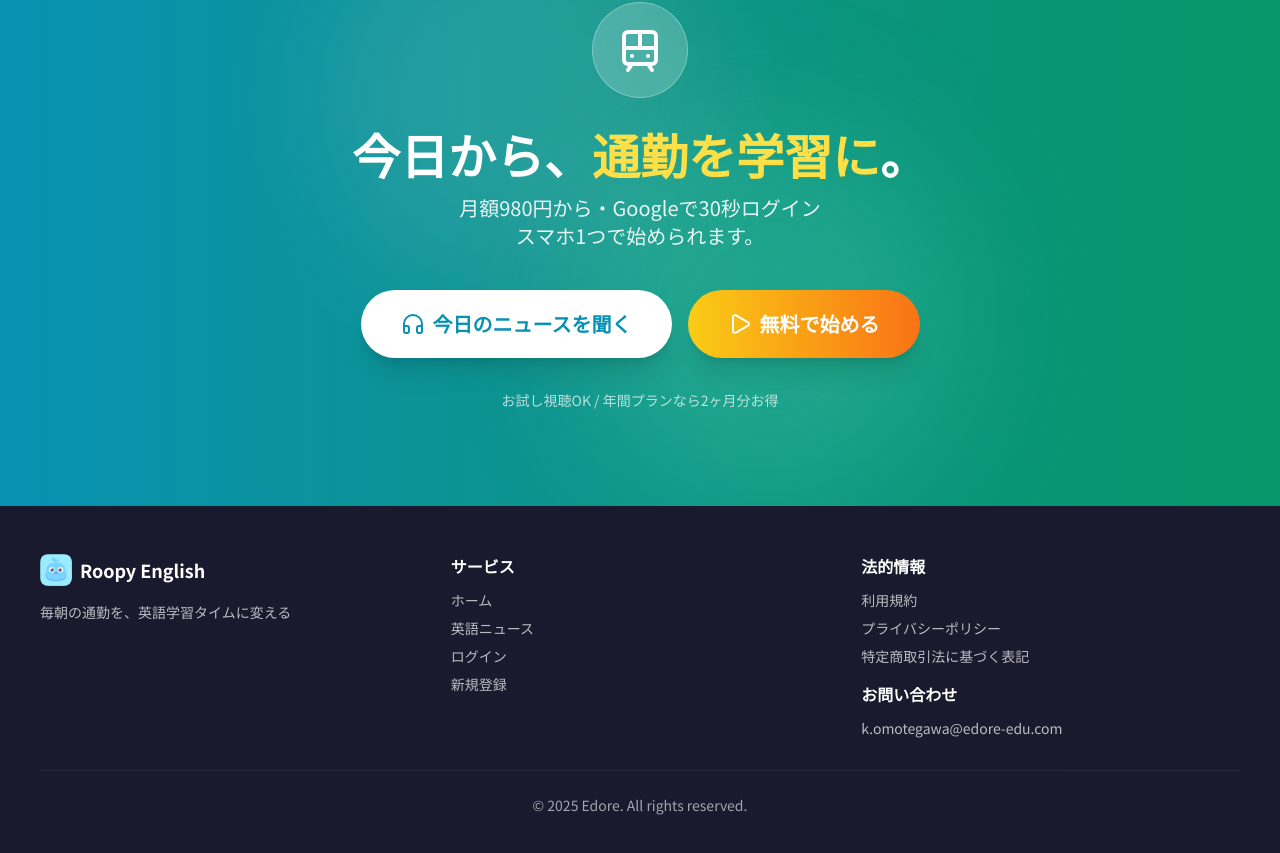
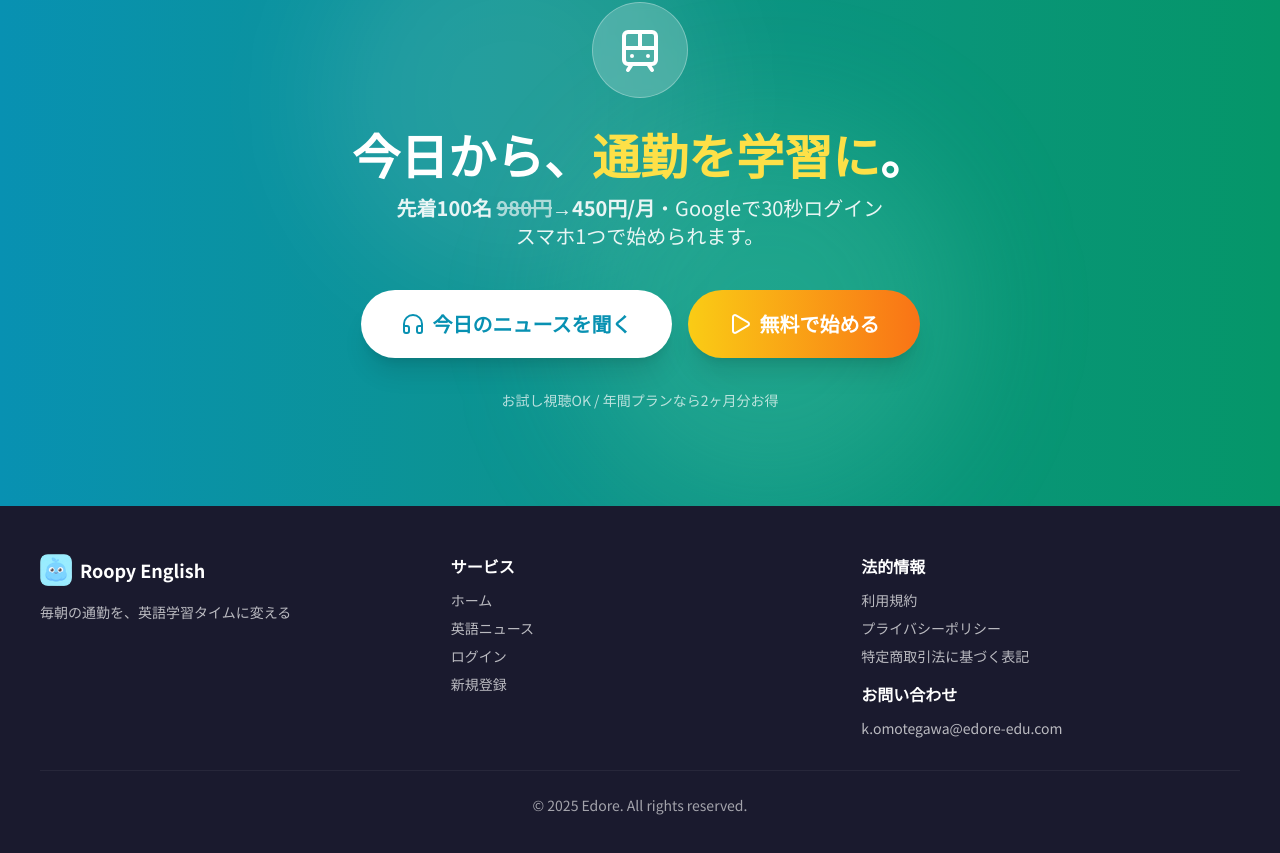
Before and after one commit to komotegawa-edore/mukimuki-chemistry-quiz, a Next.js app: page /lp/english in a window 1280 px wide. Shown: the part 7676-8529 px from the top of the page. Built offline with nearby package versions, Linux system fonts and the light colour scheme; no server answers; the database is empty.

Commit message:
fix: LPの最後のセクションも450円表示に変更

```diff
--- a/app/lp/english/page.tsx
+++ b/app/lp/english/page.tsx
@@ -542,7 +542,7 @@ export default function EnglishLandingPage() {
             今日から、<span className="text-yellow-300">通勤を学習に</span>。
           </h2>
           <p className="text-xl mb-10 opacity-90">
-            月額980円から・Googleで30秒ログイン<br />
+            <span className="font-bold">先着100名 <span className="line-through opacity-70">980円</span>→450円/月</span>・Googleで30秒ログイン<br />
             スマホ1つで始められます。
           </p>
 
```
